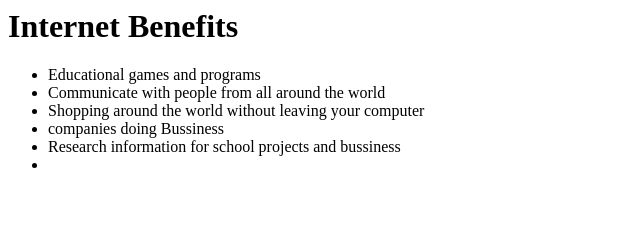
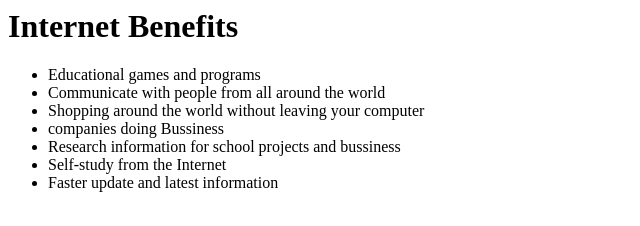
Before and after one commit to kajaljaiswal123/Day1Github0Assignment0, a plain HTML site: page index.html in a window 1280 px wide. Shown: the whole page, without its empty margins (0-640 px from the left). Drawn offline with Linux system fonts and the light colour scheme.

Commit message:
First commit

```diff
--- a/index.html
+++ b/index.html
@@ -14,6 +14,7 @@
                 <li>Shopping around the world without leaving your computer</li>
                 <li>companies doing Bussiness</li>
                 <li>Research information for school projects and bussiness</li>
-                <li></li>
+                <li>Self-study from the Internet</li>
+                <li>Faster update and latest information</li>
             </ul>
         </p>
```
